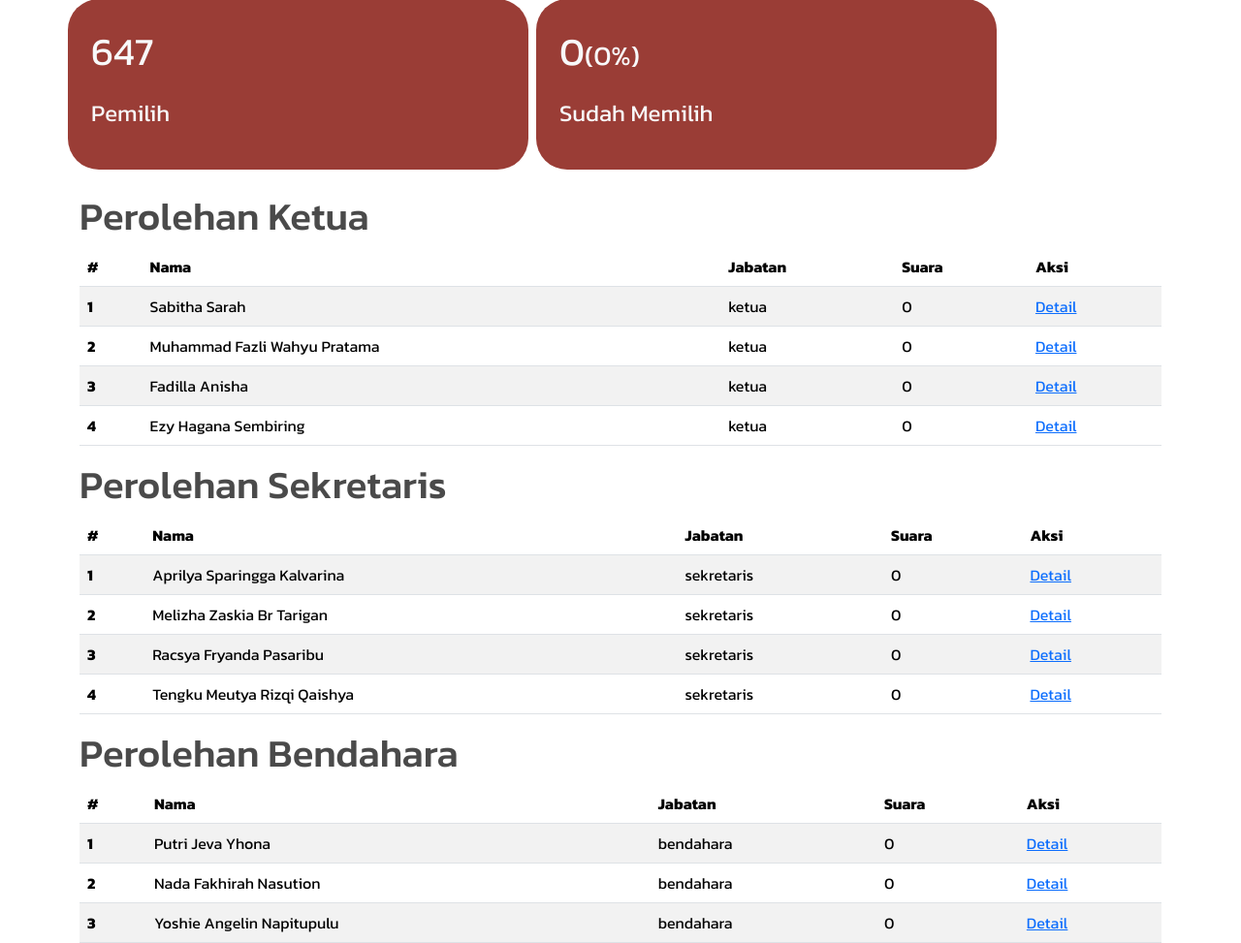
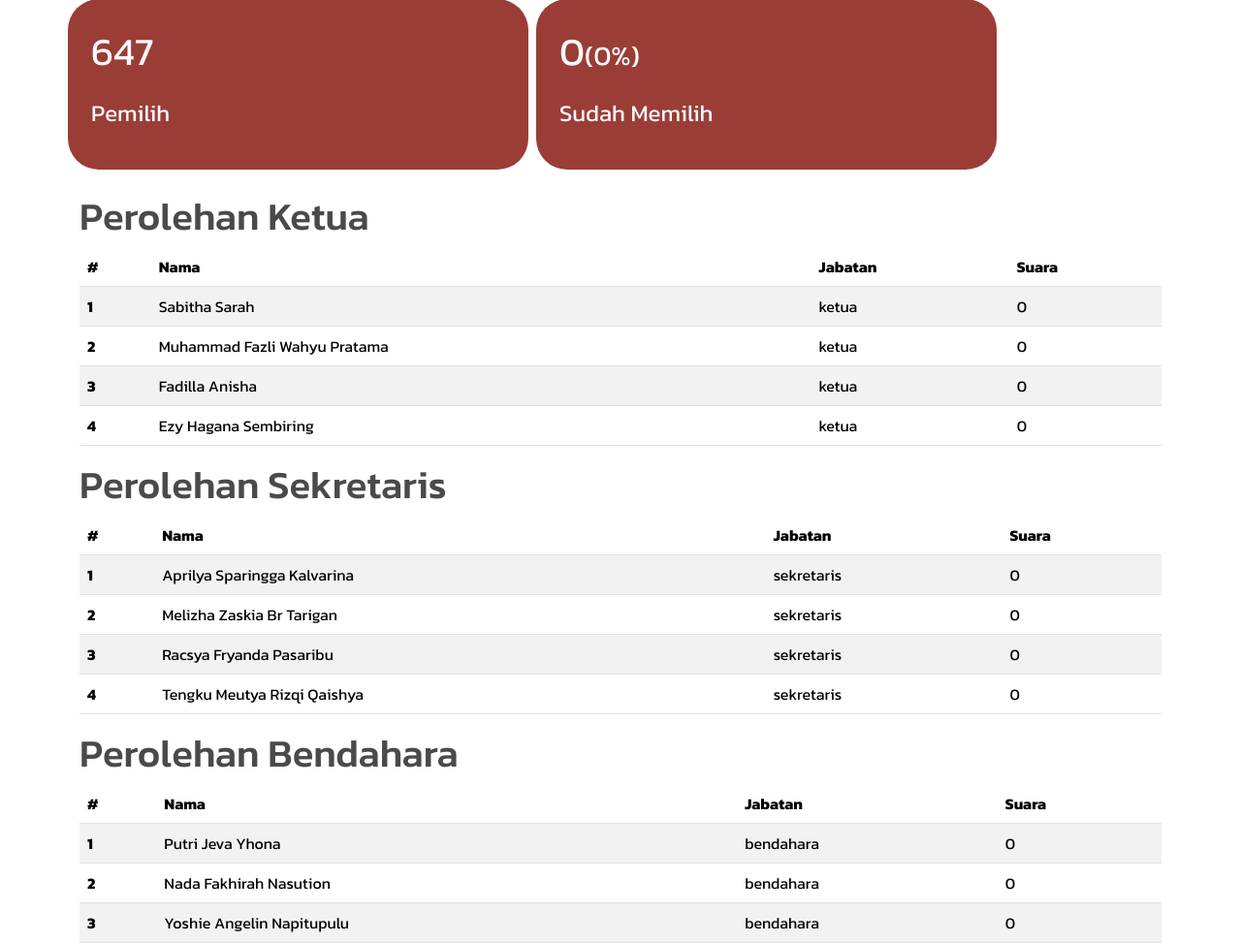
Before and after one commit to RaditAtalla/perintis, a PHP site: page /pages/Admin.php in a window 1280 px wide. Shown: the part 136-1109 px from the top of the page at 97% size. Run offline with PHP 8.4, Linux system fonts and the light colour scheme; a user stored in the database is signed in; data comes from the database, SQL or seed files in the repository; data that the repository does not hold is empty.

Commit message:
Feat: remove aksi column

```diff
--- a/pages/Admin.php
+++ b/pages/Admin.php
@@ -62,7 +62,6 @@ $votedPercentage = round(($countHasVoted / $countVoters) * 100);
 							<th scope="col">Nama</th>
 							<th scope="col">Jabatan</th>
 							<th scope="col">Suara</th>
-							<th scope="col">Aksi</th>
 						</tr>
 					</thead>
 					<tbody>
@@ -74,7 +73,6 @@ $votedPercentage = round(($countHasVoted / $countVoters) * 100);
 								<td><?= $row['nama']; ?></td>
 								<td><?= $row['jabatan']; ?></td>
 								<td><?= $countKetua[$j] ?></td>
-								<td><a href="">Detail</a></td>
 							</tr>
 							<?php $i++ ?>
 							<?php $j++ ?>
@@ -91,7 +89,6 @@ $votedPercentage = round(($countHasVoted / $countVoters) * 100);
 							<th scope="col">Nama</th>
 							<th scope="col">Jabatan</th>
 							<th scope="col">Suara</th>
-							<th scope="col">Aksi</th>
 						</tr>
 					</thead>
 					<tbody>
@@ -103,7 +100,6 @@ $votedPercentage = round(($countHasVoted / $countVoters) * 100);
 								<td><?= $row['nama']; ?></td>
 								<td><?= $row['jabatan']; ?></td>
 								<td><?= $countSekretaris[$j] ?></td>
-								<td><a href="">Detail</a></td>
 							</tr>
 							<?php $i++ ?>
 							<?php $j++ ?>
@@ -120,7 +116,6 @@ $votedPercentage = round(($countHasVoted / $countVoters) * 100);
 							<th scope="col">Nama</th>
 							<th scope="col">Jabatan</th>
 							<th scope="col">Suara</th>
-							<th scope="col">Aksi</th>
 						</tr>
 					</thead>
 					<tbody>
@@ -132,7 +127,6 @@ $votedPercentage = round(($countHasVoted / $countVoters) * 100);
 								<td><?= $row['nama']; ?></td>
 								<td><?= $row['jabatan']; ?></td>
 								<td><?= $countBendahara[$j] ?></td>
-								<td><a href="">Detail</a></td>
 							</tr>
 							<?php $i++ ?>
 							<?php $j++ ?>
```
